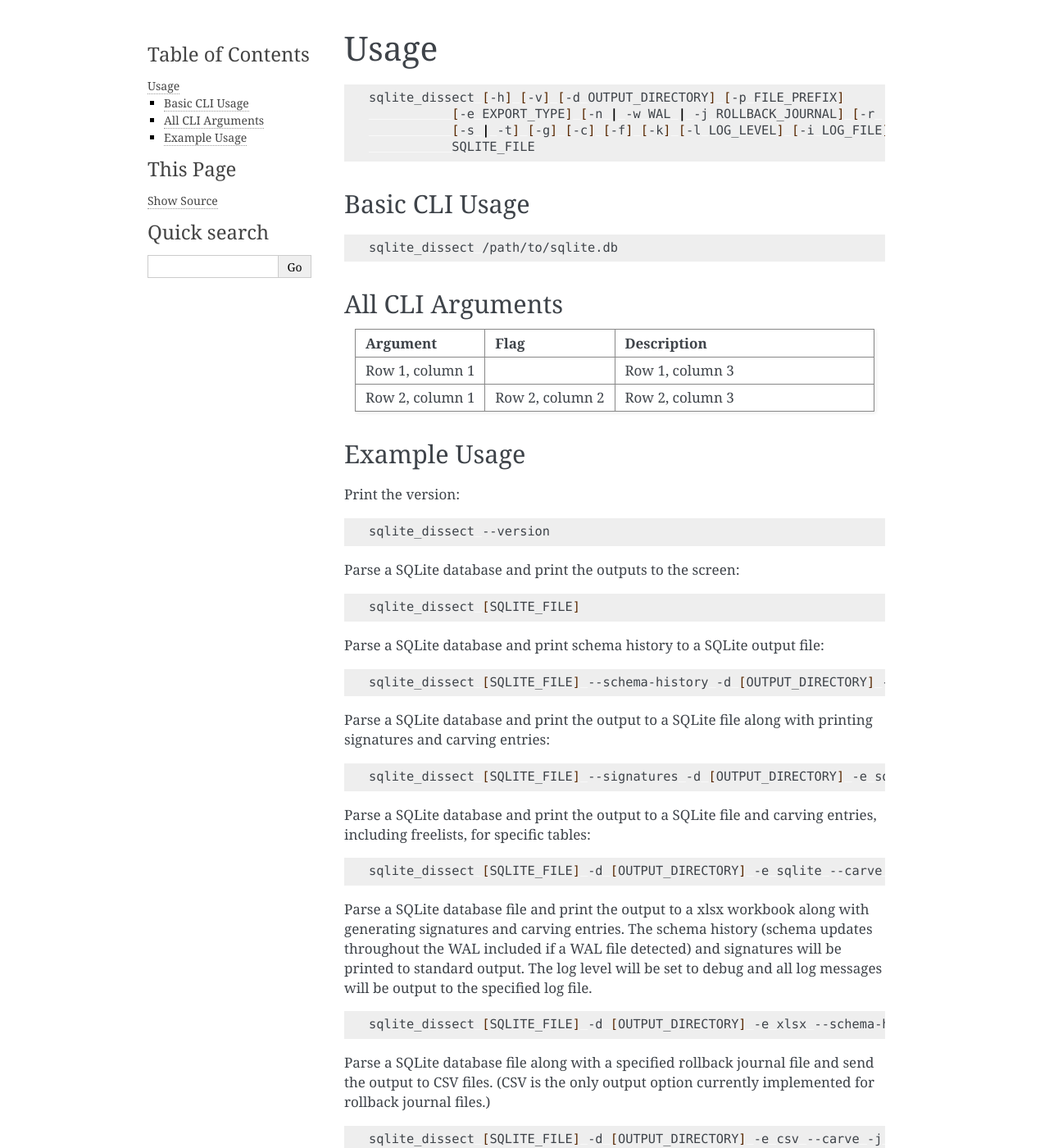
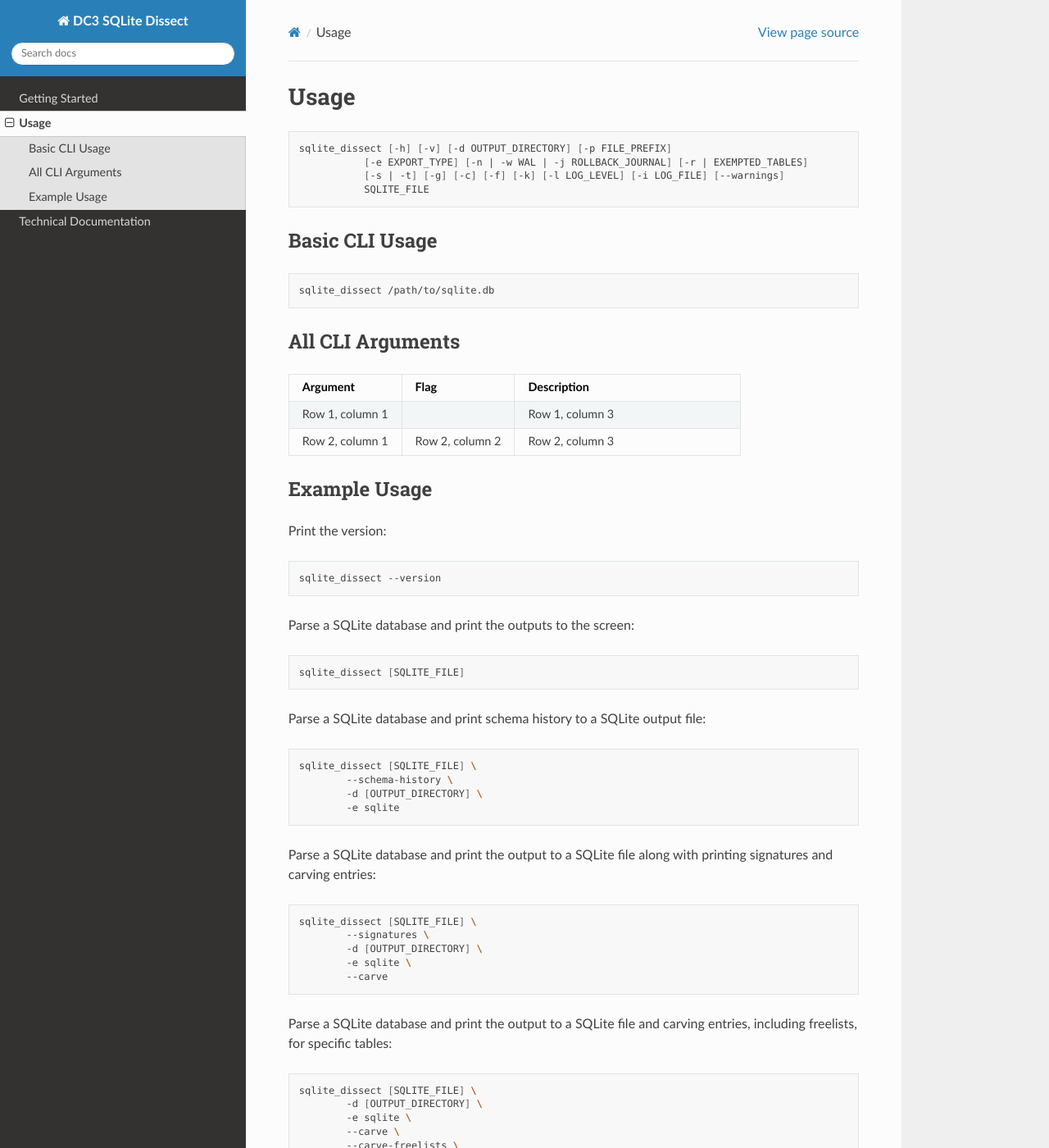
Before and after one commit to dod-cyber-crime-center/sqlite-dissect, a Sphinx documentation site: the page built from docs/source/sqlite_dissect/usage.rst, in a window 1280 px wide and 1400 px high. Shown: the whole window at 82% size. Built offline with Sphinx 7.4.7 and the Read the Docs theme 2.0.0, drawn with Linux system fonts in a browser that asks for light colours; some of the changed text lies outside the part shown.

Commit message:
Update docs and theme

```diff
--- a/docs/source/conf.py
+++ b/docs/source/conf.py
@@ -49,7 +49,7 @@ exclude_patterns = []
 # The theme to use for HTML and HTML Help pages.  See the documentation for
 # a list of builtin themes.
 #
-html_theme = 'alabaster'
+html_theme = 'sphinx_rtd_theme'
 
 # Add any paths that contain custom static files (such as style sheets) here,
 # relative to this directory. They are copied after the builtin static files,
--- a/docs/source/sqlite_dissect/usage.rst
+++ b/docs/source/sqlite_dissect/usage.rst
@@ -50,29 +50,51 @@ Parse a SQLite database and print schema history to a SQLite output file:
 
 .. code-block:: shell
 
-    sqlite_dissect [SQLITE_FILE] --schema-history -d [OUTPUT_DIRECTORY] -e sqlite
+    sqlite_dissect [SQLITE_FILE] \
+            --schema-history \
+            -d [OUTPUT_DIRECTORY] \
+            -e sqlite
 
 Parse a SQLite database and print the output to a SQLite file along with printing signatures and carving entries:
 
 .. code-block:: shell
 
-    sqlite_dissect [SQLITE_FILE] --signatures -d [OUTPUT_DIRECTORY] -e sqlite --carve
+    sqlite_dissect [SQLITE_FILE] \
+            --signatures \
+            -d [OUTPUT_DIRECTORY] \
+            -e sqlite \
+            --carve
 
 Parse a SQLite database and print the output to a SQLite file and carving entries, including freelists, for specific tables:
 
 .. code-block:: shell
 
-    sqlite_dissect [SQLITE_FILE] -d [OUTPUT_DIRECTORY] -e sqlite --carve --carve-freelists -b [TABLES]
+    sqlite_dissect [SQLITE_FILE] \
+            -d [OUTPUT_DIRECTORY] \
+            -e sqlite \
+            --carve \
+            --carve-freelists \
+            -b [TABLES]
 
 Parse a SQLite database file and print the output to a xlsx workbook along with generating signatures and carving entries. The schema history (schema updates throughout the WAL included if a WAL file detected) and signatures will be printed to standard output. The log level will be set to debug and all log messages will be output to the specified log file.
 
 .. code-block:: shell
 
-    sqlite_dissect [SQLITE_FILE] -d [OUTPUT_DIRECTORY] -e xlsx --schema-history --carve --signatures --log-level debug -i [LOG_FILE]
+    sqlite_dissect [SQLITE_FILE] \
+            -d [OUTPUT_DIRECTORY] \
+            -e xlsx --schema-history \
+            --carve \
+            --signatures \
+            --log-level debug \
+            -i [LOG_FILE]
 
 Parse a SQLite database file along with a specified rollback journal file and send the output to CSV files.
 (CSV is the only output option currently implemented for rollback journal files.)
 
 .. code-block:: shell
 
-    sqlite_dissect [SQLITE_FILE] -d [OUTPUT_DIRECTORY] -e csv --carve -j [ROLLBACK_JOURNAL]
+    sqlite_dissect [SQLITE_FILE] \
+            -d [OUTPUT_DIRECTORY] \
+            -e csv \
+            --carve \
+            -j [ROLLBACK_JOURNAL]
```
Also changed, not shown: 1 other file.
